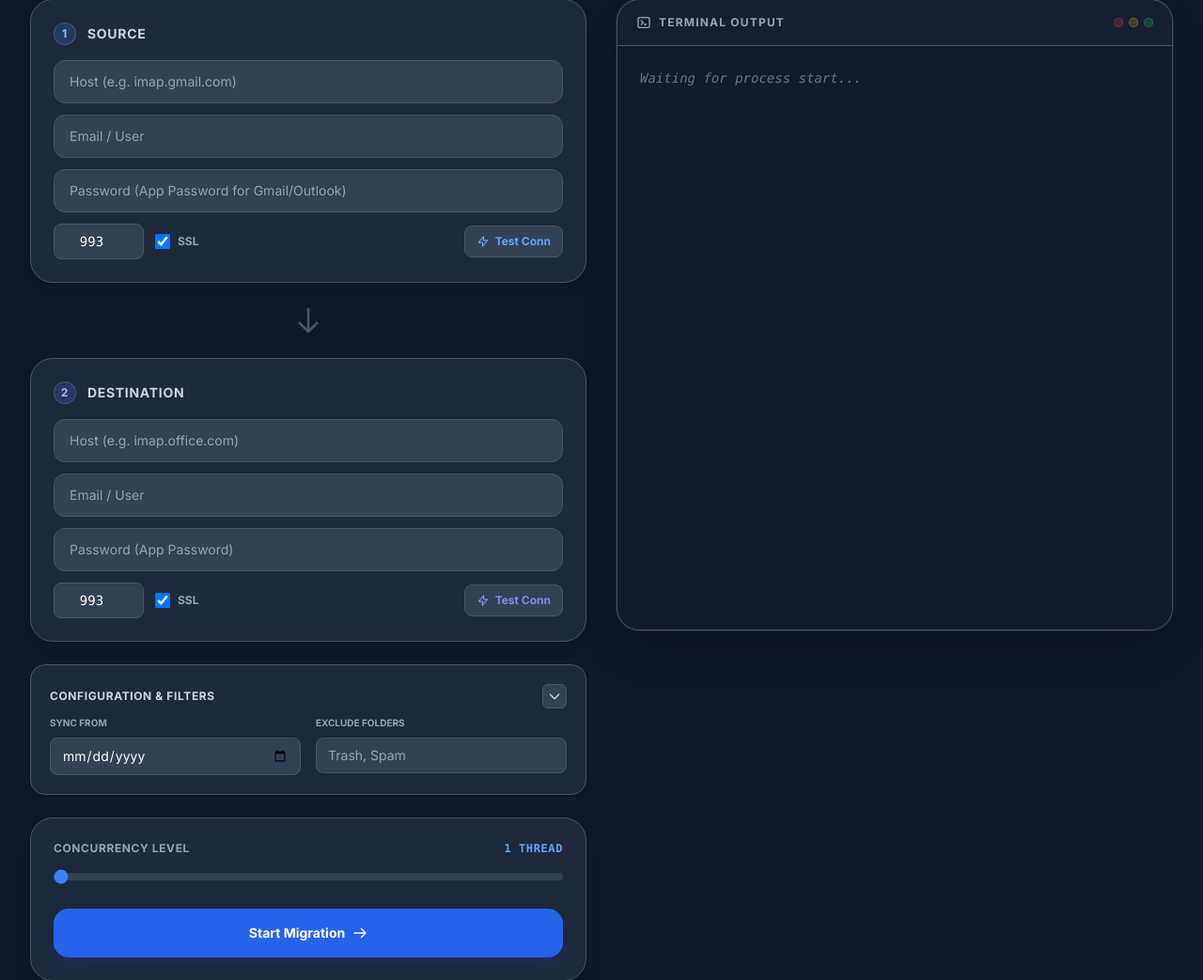
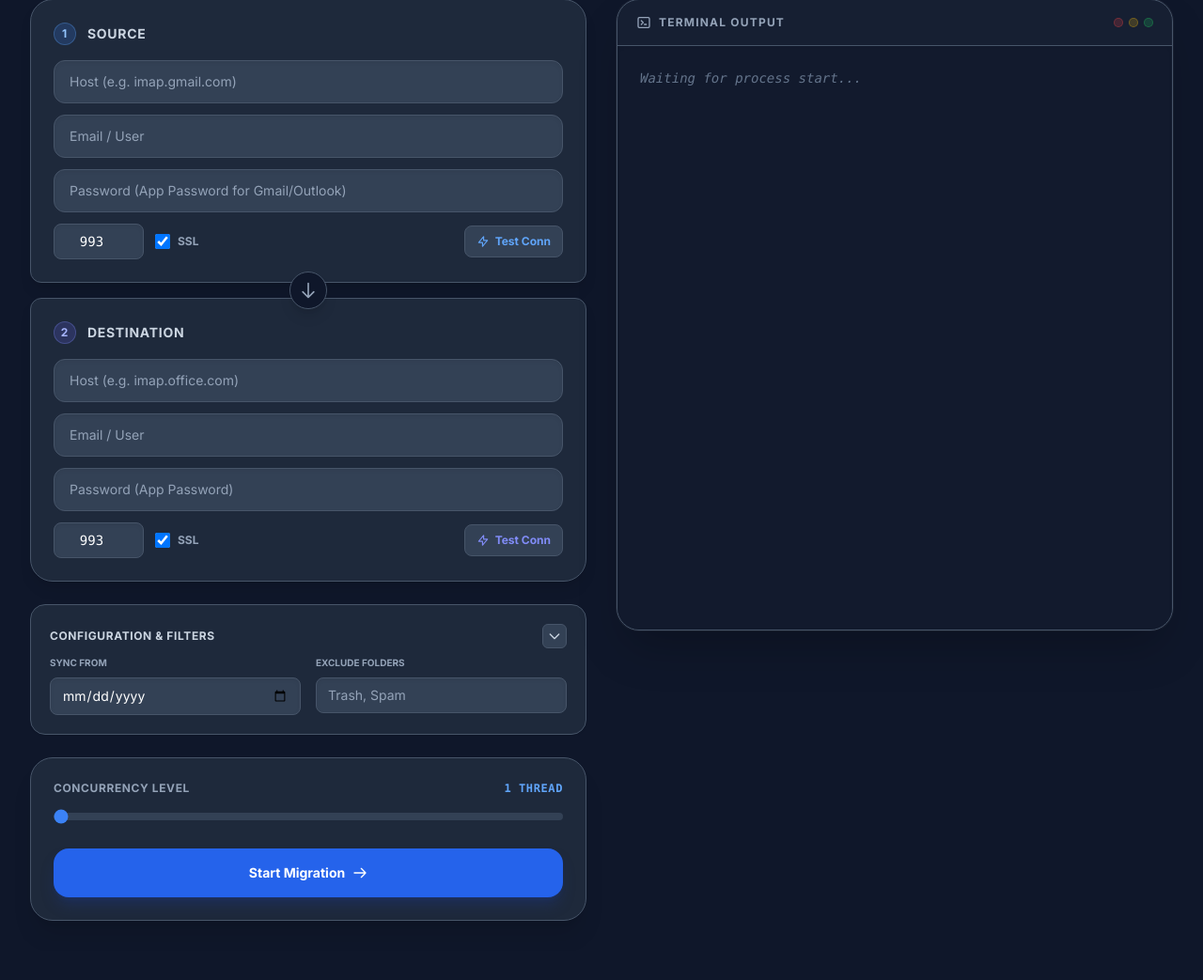
Before and after one commit to phongdh262/imapsync_mail, a Python web app: template templates/index.html in a window 1280 px wide. Shown: the part 229-1272 px from the top of the page at 94% size. After the commit the page ends 1209 px from the top, so only its background shows below. Run offline with Jinja, Linux system fonts and the light colour scheme; the template is opened without the code that fills it, so the values that code supplies are empty; some libraries are stand-ins or nearby versions.

Commit message:
Polish UI: Unified Stacked Layout for Single/Bulk Sync, consistent Blue/Indigo theme

```diff
--- a/templates/index.html
+++ b/templates/index.html
@@ -173,10 +173,10 @@
 
                 <!-- SINGLE SYNC INPUTS -->
                 <div id="input-single" class="fade-in space-y-6">
-                    <div class="flex flex-col gap-6 items-stretch">
+                    <div class="flex flex-col gap-3 items-stretch relative">
                         <!-- Source Card (Lighter Slate-800) -->
                         <div
-                            class="bg-slate-800 rounded-3xl p-6 shadow-lg border border-slate-600 transition-all hover:border-blue-400/50 group">
+                            class="bg-slate-800 rounded-t-3xl rounded-b-xl p-6 shadow-lg border border-slate-600 transition-all hover:border-blue-400/50 group relative z-0">
                             <h2
                                 class="text-sm font-bold text-slate-300 mb-4 flex items-center gap-3 uppercase tracking-wider">
                                 <span
@@ -219,18 +219,21 @@
                         </div>
 
                         <!-- Pulse Arrow (Visual Connector) -->
-                        <div class="flex flex-col items-center justify-center">
+                        <div class="flex items-center justify-center -my-6 z-10 relative pointer-events-none">
+                            <div
+                                class="w-10 h-10 rounded-full bg-slate-900 border border-slate-600 flex items-center justify-center shadow-lg">
                                 <svg id="syncArrow"
-                                class="w-8 h-8 text-slate-600 transition-all duration-500 transform rotate-90"
+                                    class="w-5 h-5 text-slate-400 transition-all duration-500 transform rotate-90"
                                     fill="none" viewBox="0 0 24 24" stroke="currentColor">
                                     <path stroke-linecap="round" stroke-linejoin="round" stroke-width="2"
                                         d="M14 5l7 7m0 0l-7 7m7-7H3" />
                                 </svg>
                             </div>
+                        </div>
 
                         <!-- Destination Card (Lighter Slate-800) -->
                         <div
-                            class="bg-slate-800 rounded-3xl p-6 shadow-lg border border-slate-600 transition-all hover:border-indigo-400/50 group">
+                            class="bg-slate-800 rounded-b-3xl rounded-t-xl p-6 shadow-lg border border-slate-600 transition-all hover:border-indigo-400/50 group relative z-0">
                             <h2
                                 class="text-sm font-bold text-slate-300 mb-4 flex items-center gap-3 uppercase tracking-wider">
                                 <span
@@ -371,31 +374,50 @@
 
                 <!-- BULK SYNC INPUTS -->
                 <div id="input-bulk" class="hidden fade-in space-y-6">
-                    <!-- Default Settings -->
-                    <div class="bg-slate-800 p-6 rounded-3xl border border-slate-600 shadow-lg">
-                        <h3 class="text-xs font-bold text-slate-400 mb-4 uppercase tracking-wider">Default
-                            Configuration
-                        </h3>
-                        <div class="space-y-4">
-                            <div class="p-4 bg-slate-700/50 rounded-2xl border border-slate-600">
-                                <h4 class="text-[10px] font-bold text-blue-400 mb-2 uppercase">Source Default</h4>
+
+                    <!-- Default Configuration (Unified Card) -->
+                    <div class="flex flex-col gap-3 items-stretch relative">
+                        <!-- Source Default -->
+                        <div
+                            class="bg-slate-800 rounded-t-3xl rounded-b-xl p-6 shadow-lg border border-slate-600 relative z-0">
+                            <h4
+                                class="text-xs font-bold text-slate-400 mb-4 uppercase tracking-wider flex items-center gap-2">
+                                <span class="w-1.5 h-1.5 rounded-full bg-blue-500"></span> Source Default
+                            </h4>
                             <div class="grid grid-cols-3 gap-3">
                                 <input type="text" id="def_src_host"
-                                        class="col-span-2 w-full px-3 py-2.5 rounded-lg bg-slate-700 border border-slate-600 text-xs focus:border-blue-400 outline-none text-white placeholder-slate-400 shadow-inner"
-                                        placeholder="Host">
+                                    class="col-span-2 w-full px-3 py-3 rounded-xl bg-slate-700 border border-slate-600 text-sm focus:border-blue-400 outline-none text-white placeholder-slate-400 shadow-inner"
+                                    placeholder="Host (e.g. imap.gmail.com)">
                                 <input type="number" id="def_src_port" value="993"
-                                        class="w-full px-3 py-2.5 rounded-lg bg-slate-700 border border-slate-600 text-xs text-center font-mono text-white shadow-inner">
-                                </div>
-                            </div>
-                            <div class="p-4 bg-slate-700/50 rounded-2xl border border-slate-600">
-                                <h4 class="text-[10px] font-bold text-indigo-400 mb-2 uppercase">Dest Default</h4>
+                                    class="w-full px-3 py-3 rounded-xl bg-slate-700 border border-slate-600 text-sm text-center font-mono text-white shadow-inner">
+                            </div>
+                        </div>
+
+                        <!-- Connector Arrow -->
+                        <div class="flex items-center justify-center -my-6 z-10 relative pointer-events-none">
+                            <div
+                                class="w-8 h-8 rounded-full bg-slate-900 border border-slate-600 flex items-center justify-center shadow-lg">
+                                <svg class="w-4 h-4 text-slate-500 transform rotate-90" fill="none" viewBox="0 0 24 24"
+                                    stroke="currentColor">
+                                    <path stroke-linecap="round" stroke-linejoin="round" stroke-width="2"
+                                        d="M14 5l7 7m0 0l-7 7m7-7H3" />
+                                </svg>
+                            </div>
+                        </div>
+
+                        <!-- Dest Default -->
+                        <div
+                            class="bg-slate-800 rounded-b-3xl rounded-t-xl p-6 shadow-lg border border-slate-600 relative z-0">
+                            <h4
+                                class="text-xs font-bold text-slate-400 mb-4 uppercase tracking-wider flex items-center gap-2">
+                                <span class="w-1.5 h-1.5 rounded-full bg-indigo-500"></span> Destination Default
+                            </h4>
                             <div class="grid grid-cols-3 gap-3">
                                 <input type="text" id="def_dest_host"
-                                        class="col-span-2 w-full px-3 py-2.5 rounded-lg bg-slate-700 border border-slate-600 text-xs focus:border-indigo-400 outline-none text-white placeholder-slate-400 shadow-inner"
-                                        placeholder="Host">
+                                    class="col-span-2 w-full px-3 py-3 rounded-xl bg-slate-700 border border-slate-600 text-sm focus:border-indigo-400 outline-none text-white placeholder-slate-400 shadow-inner"
+                                    placeholder="Host (e.g. imap.office.com)">
                                 <input type="number" id="def_dest_port" value="993"
-                                        class="w-full px-3 py-2.5 rounded-lg bg-slate-700 border border-slate-600 text-xs text-center font-mono text-white shadow-inner">
-                                </div>
+                                    class="w-full px-3 py-3 rounded-xl bg-slate-700 border border-slate-600 text-sm text-center font-mono text-white shadow-inner">
                             </div>
                         </div>
                     </div>
@@ -403,73 +425,72 @@
                     <!-- Bulk CSV Input -->
                     <div class="bg-slate-800 rounded-3xl p-6 shadow-xl border border-slate-600 flex flex-col">
                         <div class="flex justify-between items-center mb-4">
-                            <div class="text-sm font-bold text-slate-300">CSV Data</div>
+                            <div class="text-sm font-bold text-slate-300 uppercase tracking-wider">CSV Data Payload
+                            </div>
                             <label
                                 class="cursor-pointer text-xs font-bold text-blue-400 bg-blue-500/10 border border-blue-500/20 px-3 py-1.5 rounded-lg hover:bg-blue-500/20 transition-colors">
                                 <input type="file" id="csvFile" accept=".csv" class="hidden"> Upload File
                             </label>
                         </div>
-                        <textarea id="bulkInput" rows="12"
-                            class="w-full p-4 rounded-xl bg-slate-700 text-slate-300 font-mono text-xs border border-slate-600 leading-relaxed focus:border-blue-400 outline-none resize-none shadow-inner"
+                        <textarea id="bulkInput" rows="10"
+                            class="w-full p-4 rounded-xl bg-slate-700 text-slate-300 font-mono text-xs border border-slate-600 leading-normal focus:border-blue-400 outline-none resize-none shadow-inner"
                             placeholder="user1,pass1,user1_new,pass2"></textarea>
 
                         <!-- Bulk Advanced -->
-                        <div class="mt-4 pt-4 border-t border-slate-600">
+                        <div class="mt-6 pt-6 border-t border-slate-600">
                             <button
-                                class="flex items-center justify-between w-full text-xs font-bold text-slate-400 hover:text-white transition-colors mb-2"
+                                class="flex items-center justify-between w-full text-xs font-bold text-slate-400 hover:text-white transition-colors mb-2 uppercase tracking-wider"
                                 onclick="document.getElementById('bulkAdvConfig').classList.toggle('hidden')">
-                                <span>Bulk Options (Date, Exclude) 🔧</span>
+                                <span>Advanced Options</span>
                                 <svg class="h-4 w-4" fill="none" viewBox="0 0 24 24" stroke="currentColor">
                                     <path stroke-linecap="round" stroke-linejoin="round" stroke-width="2"
                                         d="M19 9l-7 7-7-7" />
                                 </svg>
                             </button>
-                            <div id="bulkAdvConfig" class="hidden grid grid-cols-2 gap-3 mt-3">
-                                <div class="col-span-2 flex items-center gap-4 mb-1">
-                                    <div class="flex items-center gap-2">
+                            <div id="bulkAdvConfig" class="hidden grid grid-cols-2 gap-4 mt-4 fade-in">
+                                <div class="col-span-2 flex items-center gap-6">
+                                    <label class="flex items-center gap-2 cursor-pointer select-none">
                                         <input type="checkbox" id="bulkSmartMap" checked
-                                            class="h-4 w-4 rounded border-slate-500 bg-slate-700 text-blue-600">
-                                        <label for="bulkSmartMap" class="text-xs font-bold text-slate-400"
-                                            title="Auto-detect Sent/Trash/Spam folders">Smart Map</label>
-                                    </div>
-                                    <div class="flex items-center gap-2">
+                                            class="w-4 h-4 rounded border-slate-500 bg-slate-700 text-blue-600">
+                                        <span class="text-xs font-bold text-slate-400">Smart Map</span>
+                                    </label>
+                                    <label class="flex items-center gap-2 cursor-pointer select-none">
                                         <input type="checkbox" id="bulkDryRun"
-                                            class="h-4 w-4 rounded border-slate-500 bg-slate-700 text-blue-600">
-                                        <label for="bulkDryRun" class="text-xs font-bold text-slate-400">Dry
-                                            Run</label>
-                                    </div>
+                                            class="w-4 h-4 rounded border-slate-500 bg-slate-700 text-blue-600">
+                                        <span class="text-xs font-bold text-slate-400">Dry Run</span>
+                                    </label>
                                 </div>
                                 <input type="date" id="bulkSinceDate"
-                                    class="w-full px-3 py-2 rounded-lg bg-slate-700 border border-slate-600 text-xs text-slate-400 outline-none shadow-inner">
+                                    class="w-full px-4 py-3 rounded-xl bg-slate-700 border border-slate-600 text-xs text-slate-400 outline-none shadow-inner">
                                 <input type="text" id="bulkExcludeFolders"
-                                    class="w-full px-3 py-2 rounded-lg bg-slate-700 border border-slate-600 text-xs outline-none text-white placeholder-slate-400 shadow-inner"
-                                    placeholder="Exclude Folders (e.g. Trash, Spam)">
+                                    class="w-full px-4 py-3 rounded-xl bg-slate-700 border border-slate-600 text-xs outline-none text-white placeholder-slate-400 shadow-inner"
+                                    placeholder="Exclude (e.g. Trash, Spam)">
                                 <textarea id="folderMapping" rows="3"
-                                    class="col-span-2 w-full px-3 py-2 rounded-lg bg-slate-700 border border-slate-600 text-xs outline-none text-white placeholder-slate-400 shadow-inner font-mono"
-                                    placeholder="Folder Mapping (Source:Dest, one per line)&#10;Sent Messages:Sent Items&#10;Drafts:Drafts New"></textarea>
+                                    class="col-span-2 w-full px-4 py-3 rounded-xl bg-slate-700 border border-slate-600 text-xs outline-none text-white placeholder-slate-400 shadow-inner font-mono"
+                                    placeholder="Folder Mapping (Source:Dest)&#10;Sent:Sent Items"></textarea>
                             </div>
                         </div>
 
                         <!-- Bulk Controls -->
                         <div class="mt-6 flex flex-col gap-3">
                             <div
-                                class="flex items-center justify-between bg-slate-900 px-4 py-3 rounded-xl border border-slate-700">
+                                class="flex items-center justify-between bg-slate-900/50 px-4 py-3 rounded-xl border border-slate-700">
                                 <span class="text-xs font-bold text-slate-500 uppercase">Batch Concurrency</span>
                                 <input type="number" id="batchConcurrency" value="3" min="1" max="5"
                                     class="w-12 bg-slate-800 border border-slate-600 rounded text-center text-sm font-bold outline-none text-white focus:border-blue-500">
                             </div>
                             <div class="grid grid-cols-2 gap-3">
                                 <button onclick="parseAndLoad()"
-                                    class="py-3 bg-slate-700 border border-slate-600 text-slate-300 font-bold rounded-xl hover:bg-slate-600 hover:text-white transition-all text-xs uppercase tracking-wider">Preview
+                                    class="py-4 bg-slate-700 border border-slate-600 text-slate-300 font-bold rounded-xl hover:bg-slate-600 hover:text-white transition-all text-xs uppercase tracking-wider">Preview
                                     Jobs</button>
                                 <button onclick="startBatch()" id="btnStartBatch"
-                                    class="py-3 bg-blue-600 text-white font-bold rounded-xl shadow-lg shadow-blue-900/20 hover:bg-blue-500 transition-all text-xs uppercase tracking-wider disabled:opacity-50"
+                                    class="py-4 bg-blue-600 text-white font-bold rounded-xl shadow-lg shadow-blue-900/20 hover:bg-blue-500 transition-all text-xs uppercase tracking-wider disabled:opacity-50"
                                     disabled>Start Batch</button>
                                 <button onclick="stopBatch()" id="btnStopBatch"
-                                    class="hidden col-span-2 py-3 bg-red-500/10 text-red-500 font-bold rounded-xl border border-red-500/20 hover:bg-red-500/20">Stop
+                                    class="hidden col-span-2 py-4 bg-red-500/10 text-red-500 font-bold rounded-xl border border-red-500/20 hover:bg-red-500/20">Stop
                                     All</button>
                                 <button onclick="retryFailed()" id="btnRetryFailed"
-                                    class="hidden col-span-2 py-3 bg-yellow-500/10 text-yellow-500 font-bold rounded-xl border border-yellow-500/20 hover:bg-yellow-500/20 transition-all">Retry
+                                    class="hidden col-span-2 py-4 bg-yellow-500/10 text-yellow-500 font-bold rounded-xl border border-yellow-500/20 hover:bg-yellow-500/20 transition-all">Retry
                                     Failed Jobs ↻</button>
                             </div>
                         </div>
```
Lines whose indentation alone changed are shown as unchanged.
